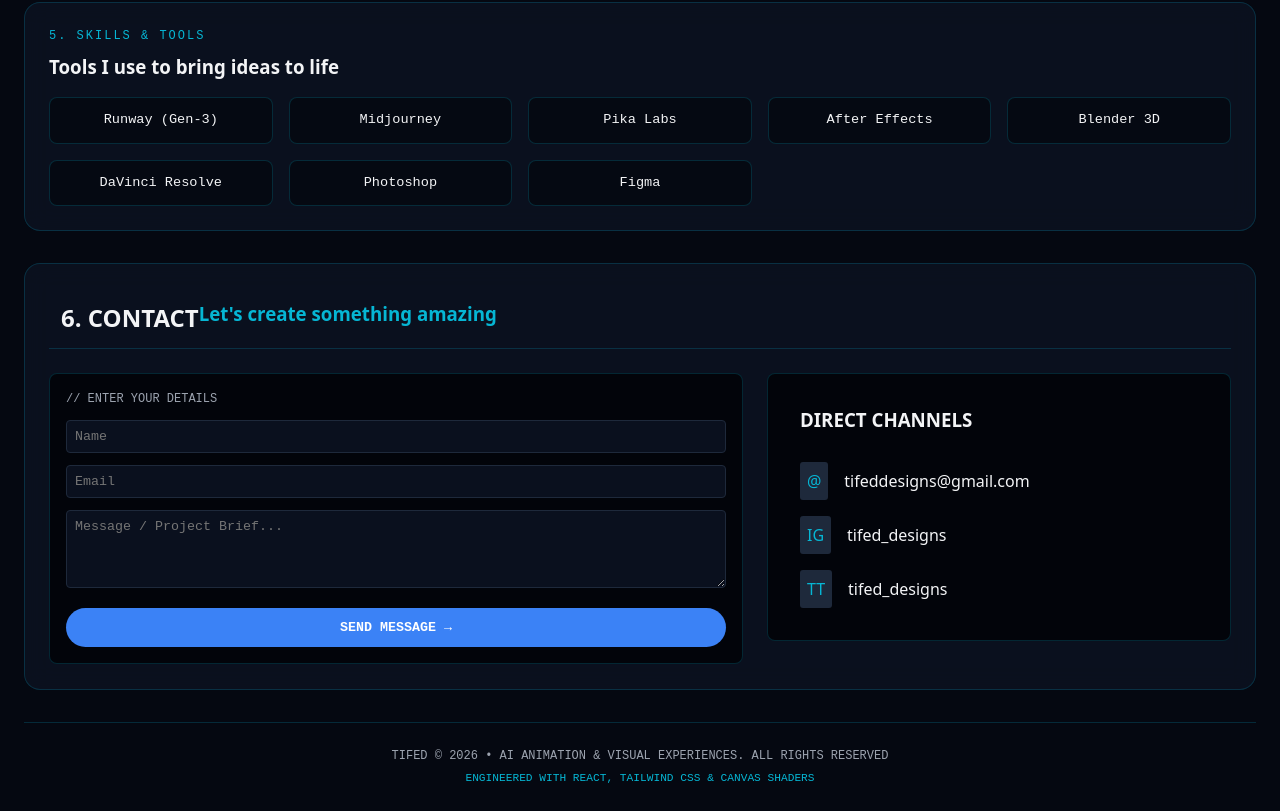
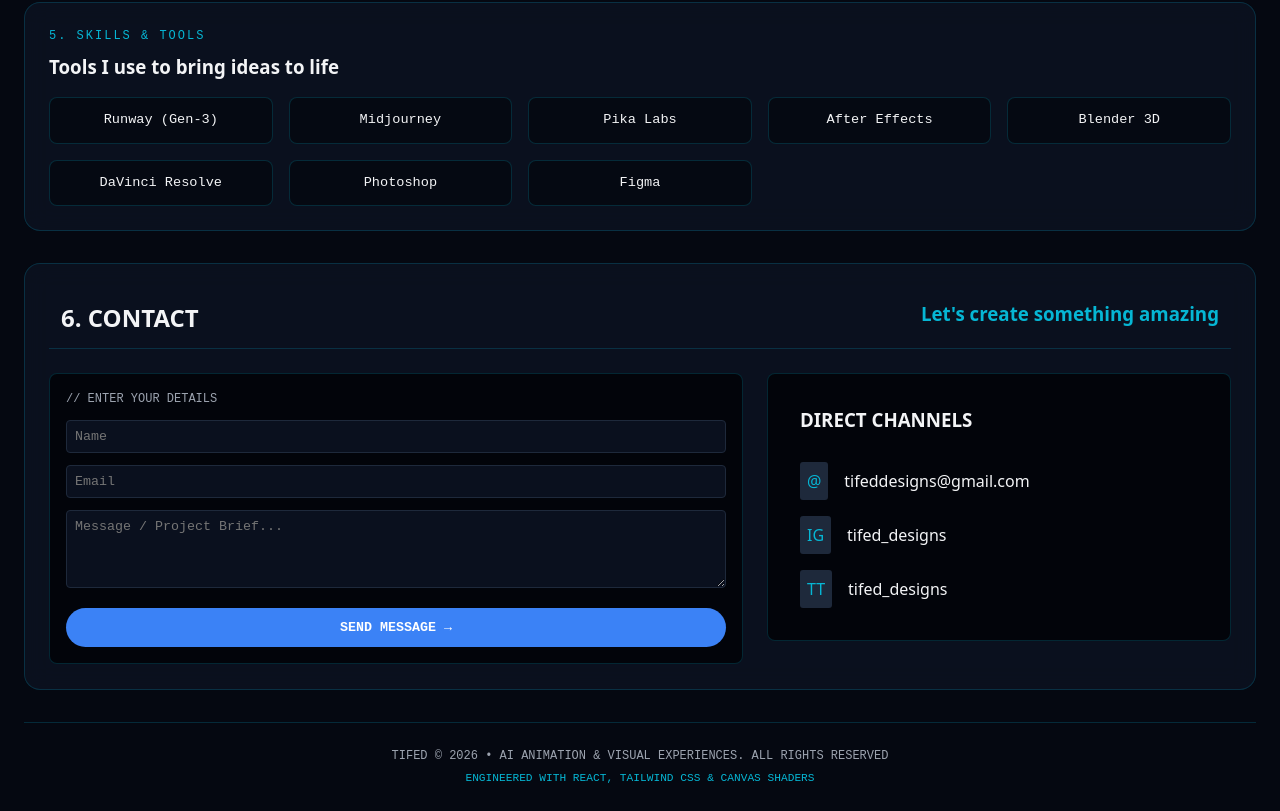
Before and after one commit to TIFEDesigns/tifeddesign, a Next.js app: page / in a window 1280 px wide. Shown: the part 1995-2806 px from the top of the page. Built offline with nearby package versions, Linux system fonts and the light colour scheme.

Commit message:
Added a portfolio file for the contact

```diff
--- a/app/ContactTerminal.tsx
+++ b/app/ContactTerminal.tsx
@@ -1,7 +1,7 @@
 "use client";
 
 import React, { useState, FormEvent, ChangeEvent } from 'react';
-import { ContactFormState } from '../types/portfolio';
+import { ContactFormState } from './types/portfolio';
 
 export const ContactTerminal: React.FC = () => {
   const [form, setForm] = useState<ContactFormState>({ name: '', email: '', message: '' });
@@ -26,7 +26,7 @@
 
           <div style={{
             display: 'flex',
-            justify: 'space-between',
+            justifyContent: 'space-between',
             padding: '12px',
             marginBottom: '24px',
             borderBottom: '1px solid var(--bg-card-border)' }}>
@@ -77,7 +77,7 @@
             <div style={{
             display: 'flex',
             flexDirection: 'column',
-            justify: 'space-between',
+            justifyContent: 'space-between',
             padding: '32px',
             gap: '12px',
             marginBottom: '24px',
--- /dev/null
+++ b/app/types/portfolio.ts
@@ -0,0 +1,5 @@
+export interface ContactFormState {
+  name: string;
+  email: string;
+  message: string;
+}
```
